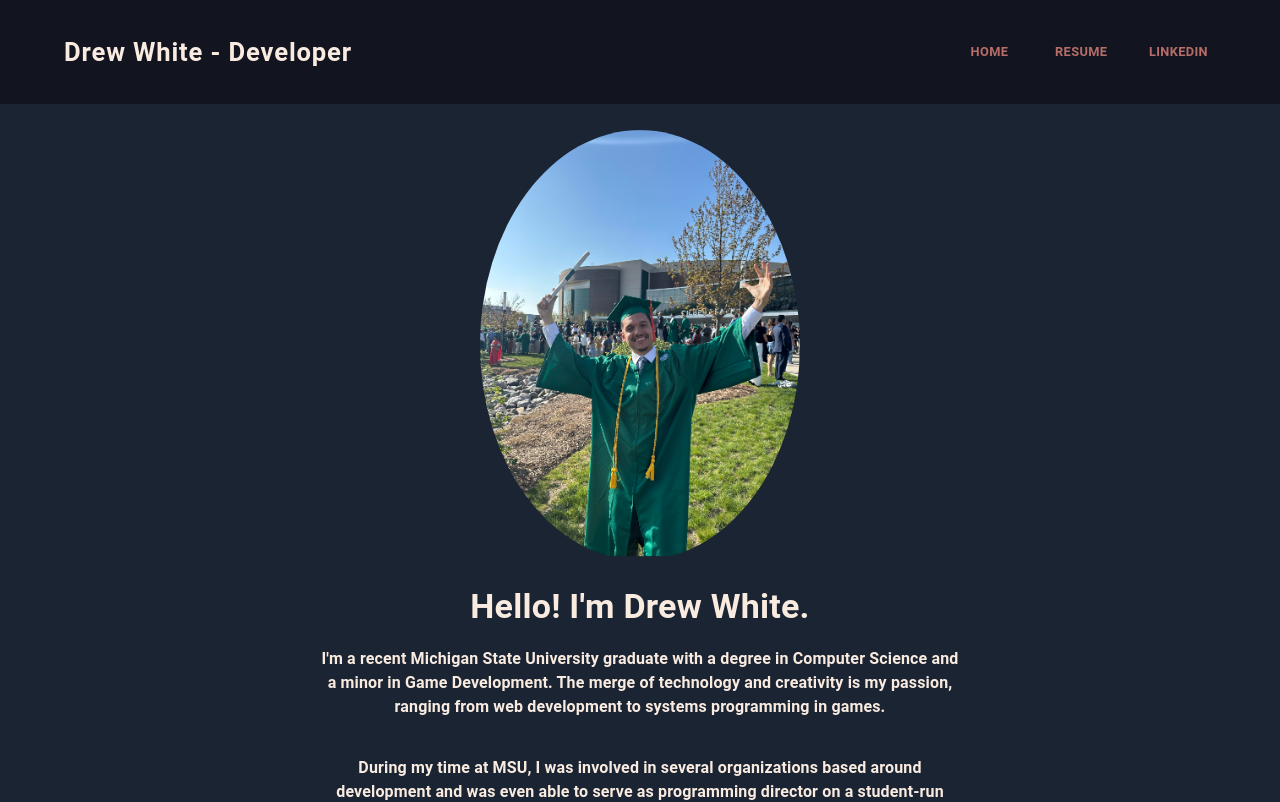
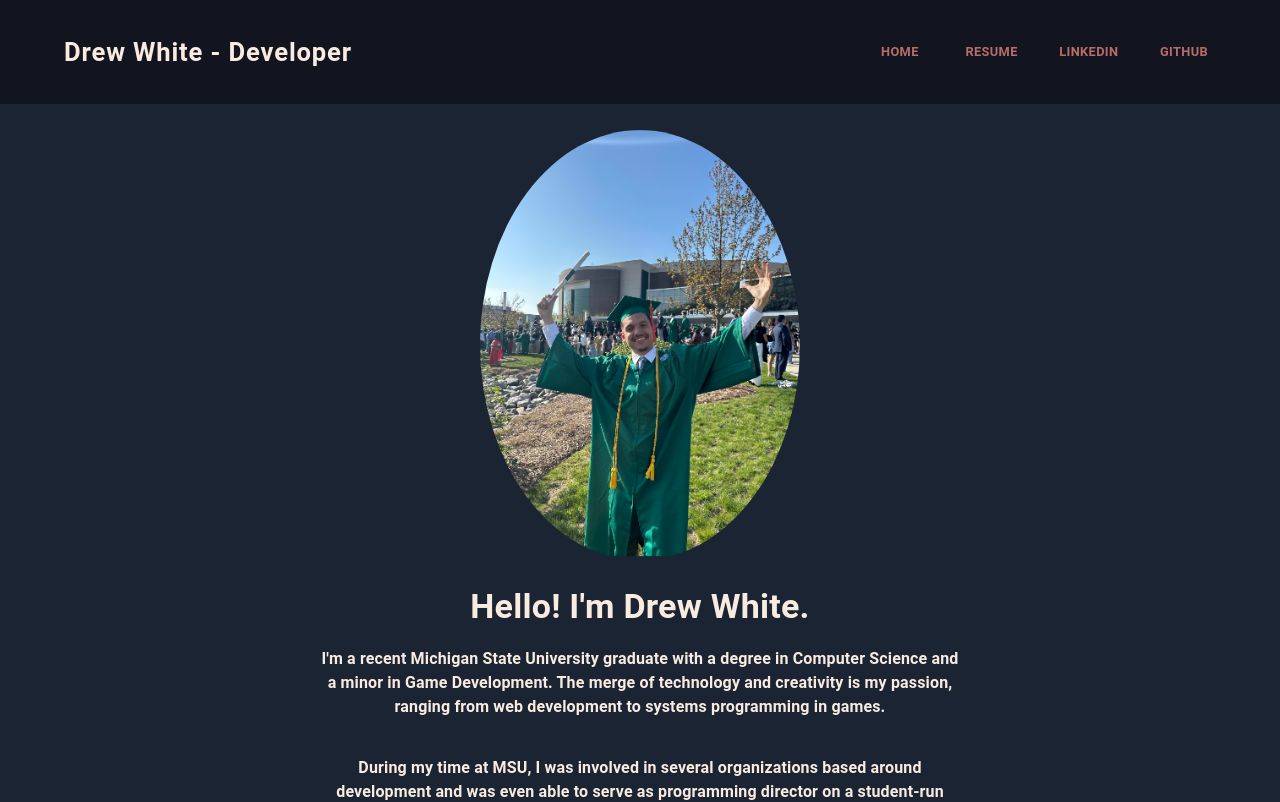
Before and after one commit to drewthemain/portfolio, a React (Create React App) app in the folder app/: page / in a window 1280 px wide. Shown: the top 802 px of the page. Built offline with nearby package versions, Linux system fonts and the light colour scheme.

Commit message:
Added github

```diff
--- a/app/src/Header.tsx
+++ b/app/src/Header.tsx
@@ -83,6 +83,10 @@ const headerOptions = [
     {
       label: "Linkedin",
       location: "linkedin",
+    },
+    {
+      label: "Github",
+      location: "github",
     }
   ];
 
@@ -122,6 +126,9 @@ const Header = ({scroll} : HeaderProps) => {
                   else if (label === "Linkedin") {
                     window.open("https://www.linkedin.com/in/drew-white-833797193/");
                   }
+                  else if (label === "Github") {
+                    window.open("https://github.com/drewthemain?tab=repositories");
+                  }
                   else {
                     navigate(`/${location}`);
                   }
```
